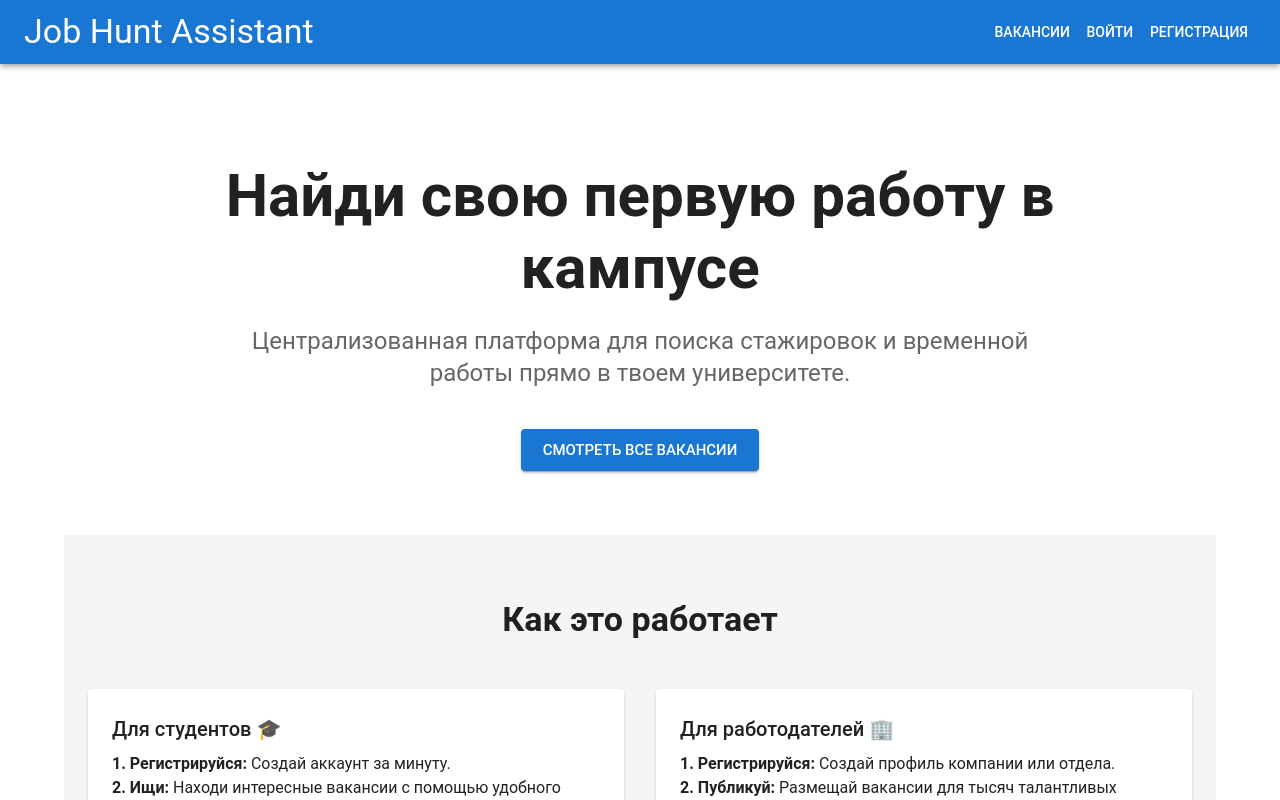
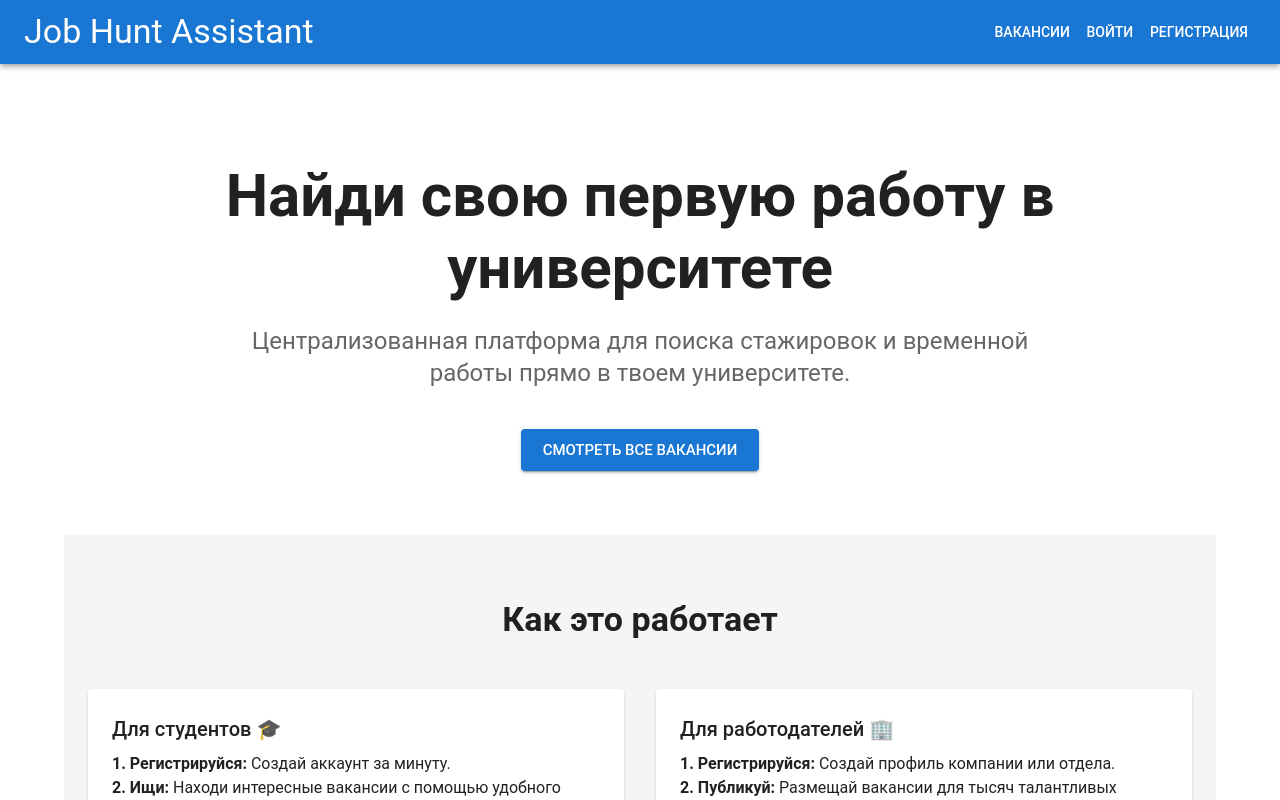
Before and after one commit to Po1nT204/job-hunt-assistant, a React (Vite) app in the folder client/: page / in a window 1280 px wide. Shown: the top 800 px of the page. Built offline with nearby package versions, Linux system fonts and the light colour scheme.

Commit message:
refactor: minor change

```diff
--- a/client/src/pages/HomePage/HomePage.tsx
+++ b/client/src/pages/HomePage/HomePage.tsx
@@ -6,7 +6,7 @@ export const HomePage = () => {
     <Box>
       <Container maxWidth='md' sx={{ textAlign: 'center', my: 8 }}>
         <Typography variant='h2' component='h1' fontWeight={700} gutterBottom>
-          Найди свою первую работу в кампусе
+          Найди свою первую работу в университете
         </Typography>
         <Typography variant='h5' color='text.secondary' paragraph>
           Централизованная платформа для поиска стажировок и временной работы
```
